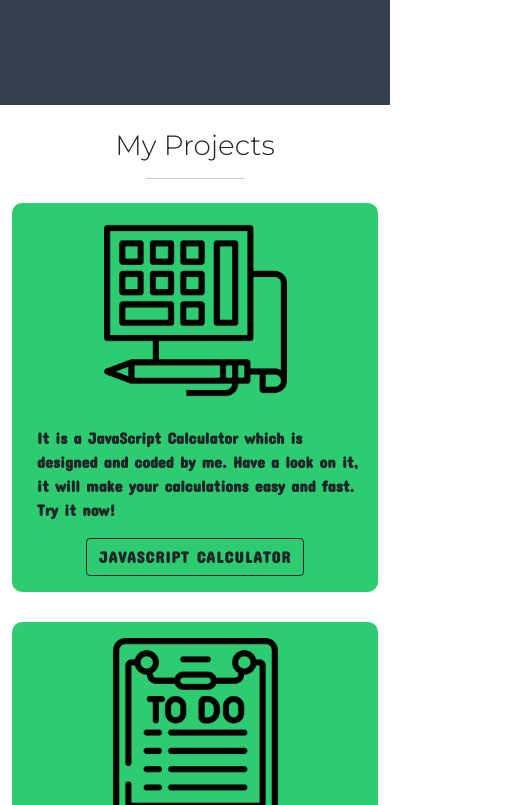
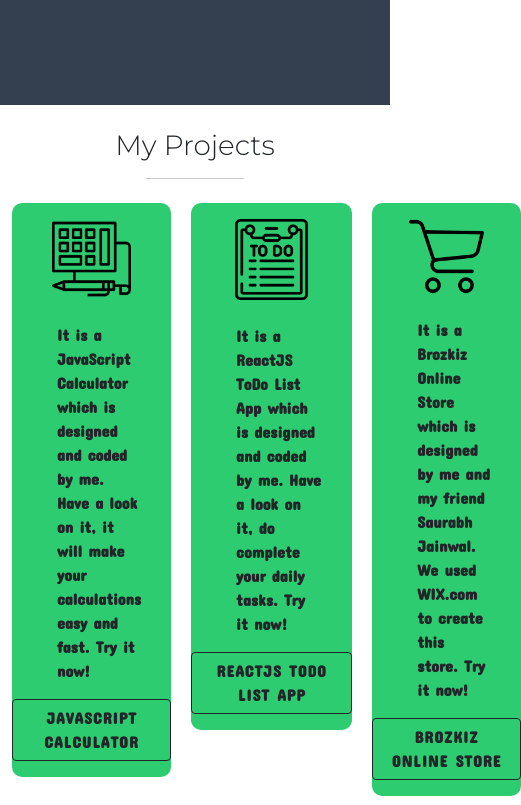
Before and after one commit to itspankajnegi/pankajnegi, a plain HTML site: page index.html in a window 390 px wide. Shown: the part 295-1100 px from the top of the page, 521 px wide, since content can reach past the window. Drawn offline with nearby package versions, Linux system fonts and the light colour scheme; a web font is replaced by a local one.

Commit message:
Changes in styles.css

```diff
--- a/style.css
+++ b/style.css
@@ -196,8 +196,10 @@
   font-family: "Concert One", cursive;
   width: 350px;
   text-align: left;
-  margin: 0 20px 0 40px;
+  margin: 0;
+  padding: 0 20px;
   font-weight: 700;
+
 }
 
 .aboutSec h1 {
@@ -341,11 +343,11 @@
     border: 1px solid white;
   }
 
-  .projectsSec {
+  /* .projectsSec {
     display: grid;
     grid-template-columns: 1fr;
     grid-gap: 30px;
-  }
+  } */
 
   .aboutProjects p {
     width: auto;
```
